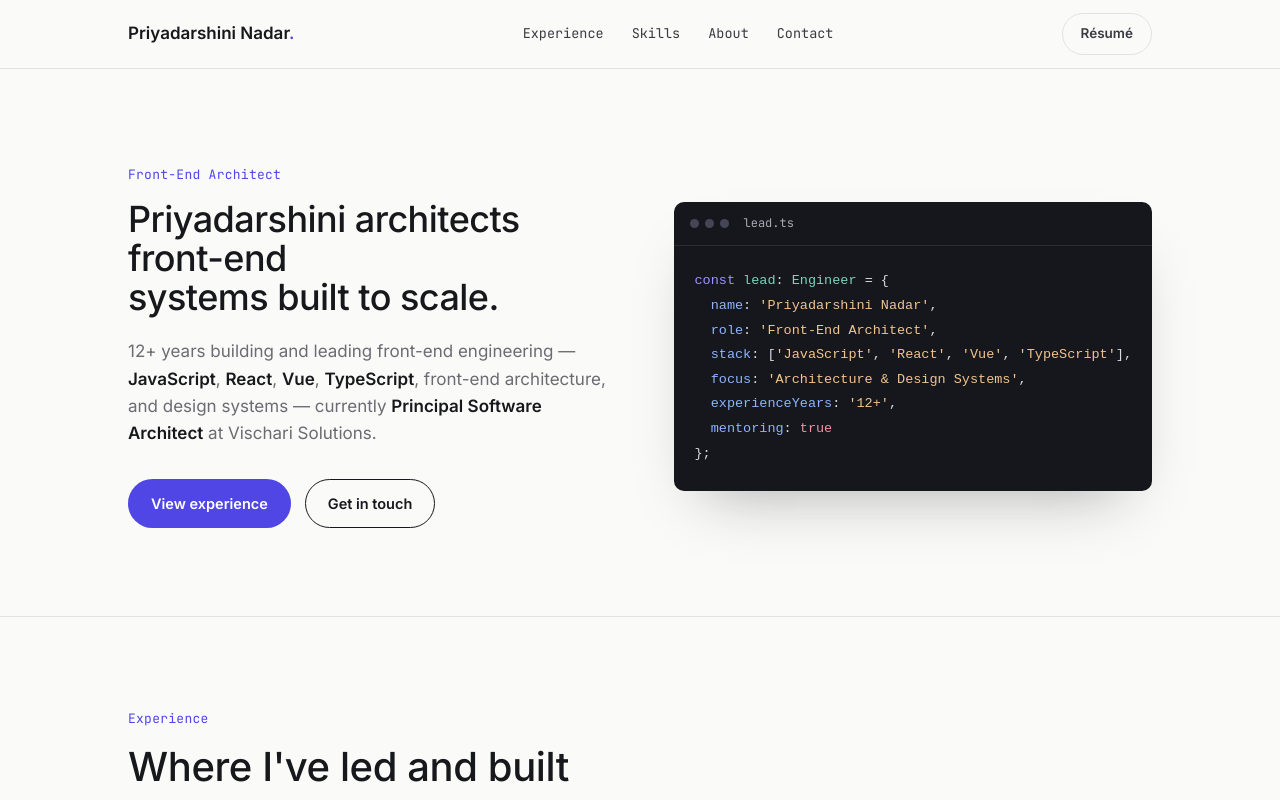
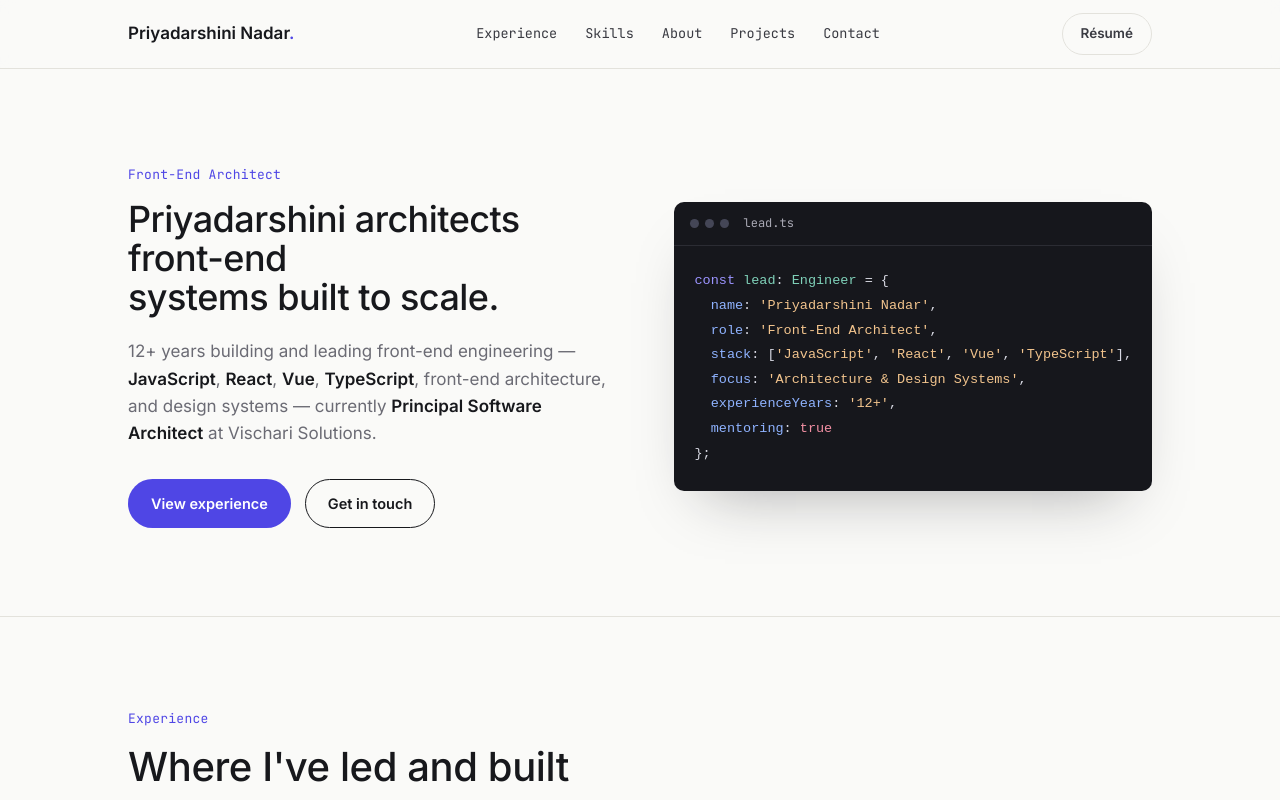
Before and after one commit to walkrantrolls/walkrantrolls.github.io, a plain HTML site: page index.html in a window 1280 px wide. Shown: the top 800 px of the page. Drawn offline with Linux system fonts and the light colour scheme.

Commit message:
Add Projects link to profile navigation

```diff
--- a/index.html
+++ b/index.html
@@ -24,6 +24,7 @@
       <a href="#experience">Experience</a>
       <a href="#skills">Skills</a>
       <a href="#about">About</a>
+      <a href="https://walkrantrolls.github.io/javascript-utility-lab/">Projects</a>
       <a href="#contact">Contact</a>
     </nav>
 
```
